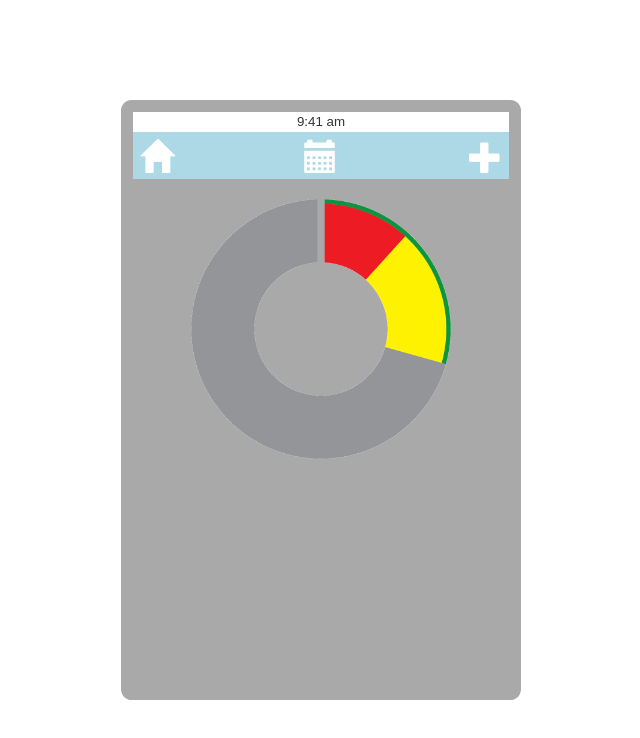
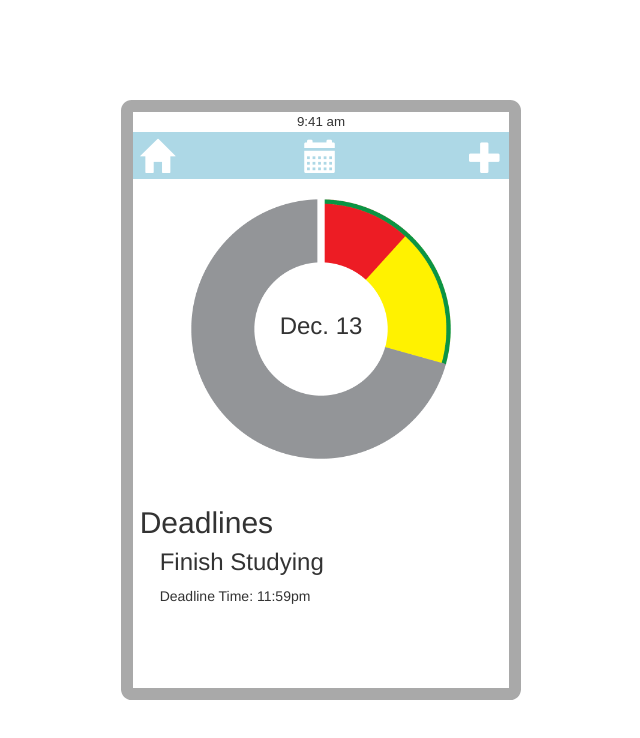
Before and after one commit to a-scales/CSCI380_Final_Project, a plain HTML site: page index.html in a window 1280 px wide. Shown: the whole page, without its empty margins (319-959 px from the left). Drawn offline with Linux system fonts and the light colour scheme.

Commit message:
deadlines

```diff
--- a/index.html
+++ b/index.html
@@ -21,8 +21,16 @@
       </div>
       <div class="app active screen1 home">
         <div id="circleContainer">
+          <div class="c_date"><h3>Dec. 13</h3></div>
           <div class="c"><img id="circle" src="./FuckinCircle.png" /></div>
         </div>
+        <div class="deadlines">
+          <h2>Deadlines</h2>
+          <dl>
+            <dt><h3>Finish Studying</h3></dt>
+            <dd>Deadline Time: 11:59pm</dd>
+          </dl>
+          </ul>
       </div>
       <div class="app screen2 day">
         <table class="table table-bordered table-hover">
--- a/style.css
+++ b/style.css
@@ -43,7 +43,7 @@
   overflow: scroll;
   width: 100%;
   height: 100%;
-  background: #a9a9a9;
+  background: #fff;
 }
 
 .app {
@@ -87,10 +87,22 @@
 #circleContainer {
   width: 100%;
 }
+.c_date {
+  position: absolute;
+  left: 50%;
+  transform: translateX(-50%);
+  top:201px;
+}
 .c {
   width: 80%;
   margin-left: auto;
   margin-right: auto;
+}
+.deadlines {
+  padding: 5pt;
+}
+.deadlines dl {
+  margin-left: 15pt;
 }
 #circle {
   /*margin-left: auto;*/
```
